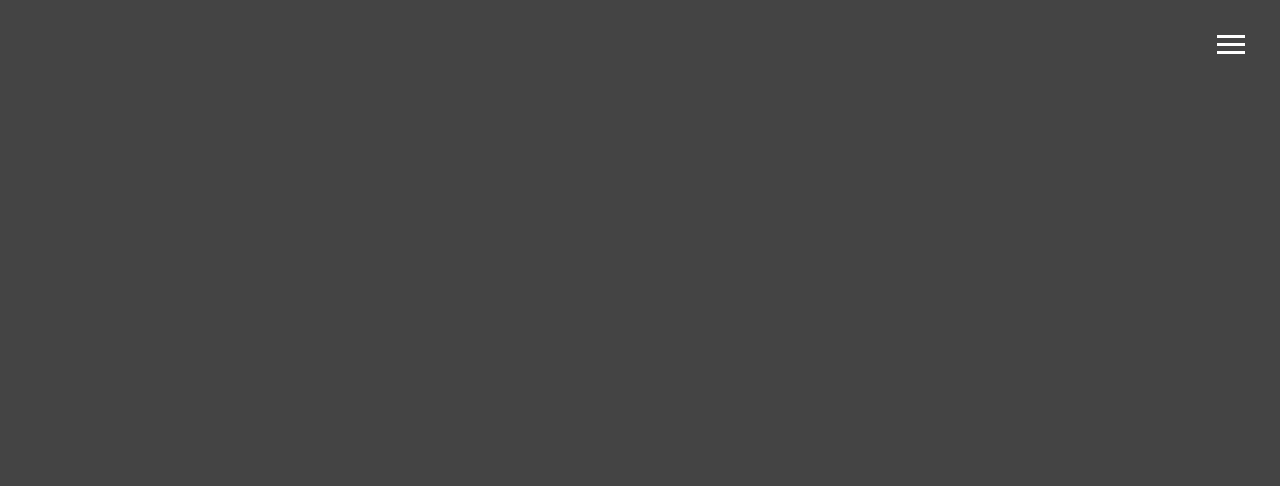
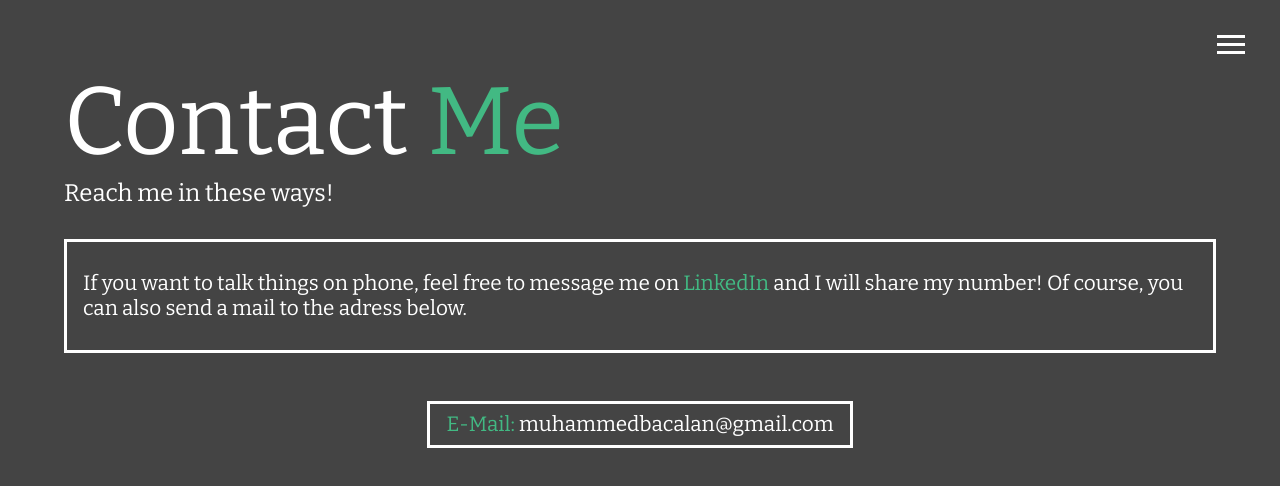
Before and after one commit to mbacalan/muhammedbacalan, a Vue app: page /contact in a window 1280 px wide. Shown: the top 486 px of the page. Built offline with nearby package versions, Linux system fonts and the light colour scheme.

Commit message:
Add Contact view

```diff
--- a/src/router.js
+++ b/src/router.js
@@ -26,6 +26,11 @@ export default new Router({
       path: "/portfolio",
       name: "portfolio",
       component: () => import("./views/Portfolio.vue")
+    },
+    {
+      path: "/contact",
+      name: "contact",
+      component: () => import("./views/Contact.vue")
     }
   ]
 });
--- /dev/null
+++ b/src/views/Contact.vue
@@ -0,0 +1,55 @@
+<template>
+  <div class="contact">
+    <h1 class="lg">Contact <span class="secondary-text">Me</span></h1>
+    <h2 class="sm">Reach me in these ways!</h2>
+    <div class="boxes">
+      <div>
+        <p>If you want to talk things on phone, feel free to message me on
+          <a href="https://www.linkedin.com/in/muhammed-bacalan-pen/" class="secondary-text">LinkedIn</a>
+          and I will share my number! Of course, you can also send a mail to the adress below.</p>
+      </div>
+      <div>
+        <span class="secondary-text">E-Mail:</span> muhammedbacalan@gmail.com
+      </div>
+    </div>
+  </div>
+</template>
+
+<style scoped lang="scss">
+@import "@/assets/_styleUtils.scss";
+
+.contact {
+  padding: 4rem;
+
+  .boxes {
+    display: flex;
+    flex-wrap: wrap;
+    justify-content: space-evenly;
+    align-items: center;
+    margin-top: 1rem;
+
+    div {
+      font-size: 1.3rem;
+      border: solid 3px white;
+      padding: 0.5rem 1rem;
+      margin-bottom: 3rem;
+      @include easeOut;
+
+      &:hover {
+        background: $secondary-color;
+        @include easeOut;
+
+        .secondary-text {
+          color: $primary-color;
+        }
+      }
+    }
+  }
+}
+
+@include mediaM {
+  .contact {
+    padding: 2rem;
+  }
+}
+</style>
```
